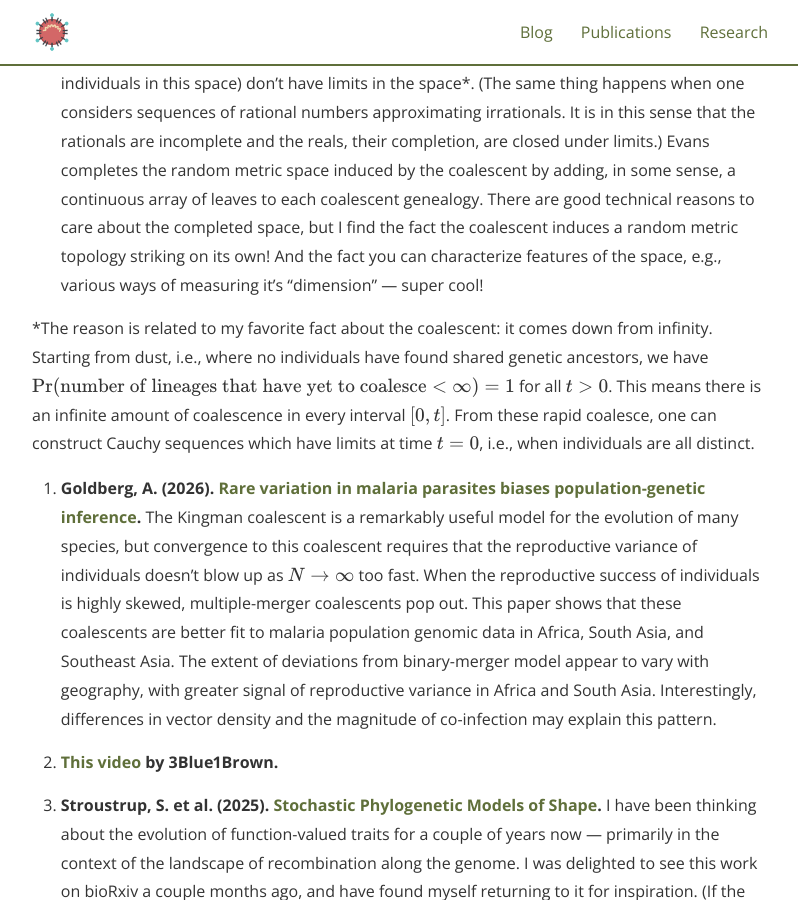
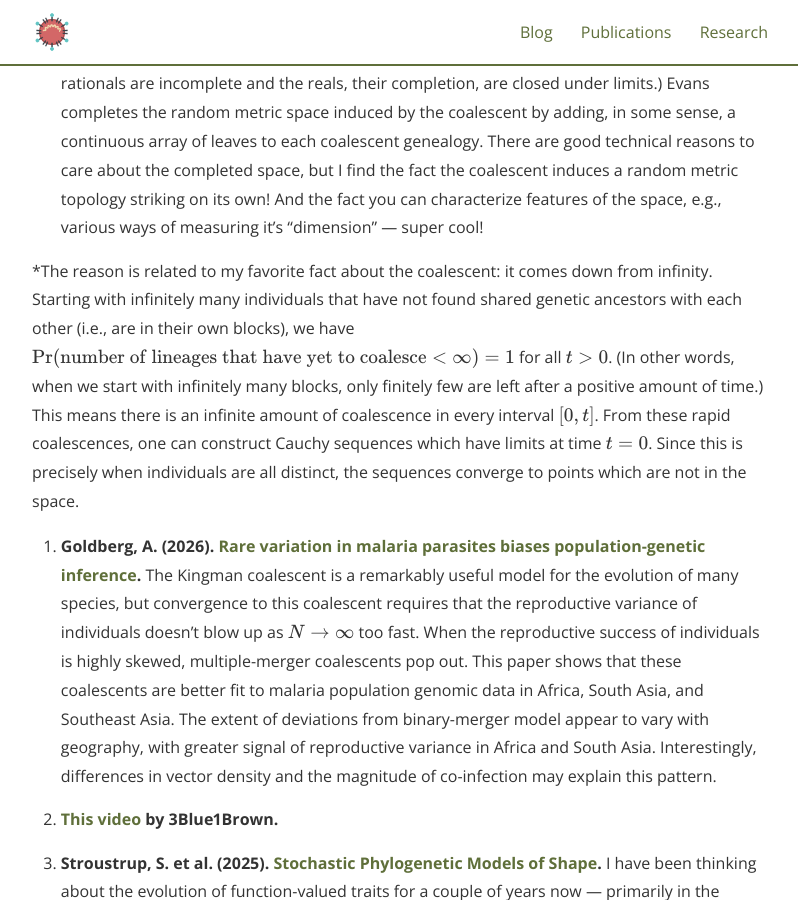
Before and after one commit to metekaanyuksel/metekaanyuksel.github.io, a Jekyll site: the page built from _posts/2026-02-03-Some-content-I've-enjoyed-consuming.md, in a window 1280 px wide and 900 px high, scrolled down 1543 px. Shown: the whole window, without its empty margins (240-1038 px from the left). Built offline with Jekyll 4.4.1, drawn with Linux system fonts in a browser that asks for light colours; nearby versions of some CDN libraries; some web fonts are replaced; some of the changed text lies outside the part shown.

Commit message:
all for now

```diff
--- a/_posts/2026-02-03-Some-content-I've-enjoyed-consuming.md
+++ b/_posts/2026-02-03-Some-content-I've-enjoyed-consuming.md
@@ -45,13 +43,17 @@
     various ways of measuring it’s “dimension” — super cool!
 
 \*The reason is related to my favorite fact about the coalescent: it
-comes down from infinity. Starting from dust, i.e., where no individuals
-have found shared genetic ancestors, we have
+comes down from infinity. Starting with infinitely many individuals that
+have not found shared genetic ancestors with each other (i.e., are in
+their own blocks), we have
 $\Pr(\text{number of lineages that have yet to coalesce} < \infty) = 1$
-for all $t > 0$. This means there is an infinite amount of coalescence
-in every interval $[0,t]$. From these rapid coalesce, one can construct
-Cauchy sequences which have limits at time $t=0$, i.e., when individuals
-are all distinct.
+for all $t > 0$. (In other words, when we start with infinitely many
+blocks, only finitely few are left after a positive amount of time.)
+This means there is an infinite amount of coalescence in every interval
+$[0,t]$. From these rapid coalescences, one can construct Cauchy
+sequences which have limits at time $t=0$. Since this is precisely when
+individuals are all distinct, the sequences converge to points which are
+not in the space.
 
 1.  **Goldberg, A. (2026). [Rare variation in malaria parasites biases
     population-genetic
--- a/qmd/2026-02-03-Some-content-I've-enjoyed-consuming.qmd
+++ b/qmd/2026-02-03-Some-content-I've-enjoyed-consuming.qmd
@@ -15,7 +15,7 @@
 
 1. **Evans, S. (2000). [Kingman's coalescent as a random metric space](https://statistics.berkeley.edu/sites/default/files/tech-reports/531.pdf).** Here, Evans shows that realizations of the coalescent process, where lineages merge pairwise at rate 1 back in time (i.e., find shared genetic ancestors), can be understood as a _metric space_ with an associated topology. In particular, the coalescent induces induces a random (ultra)metric and, thus, topology on the set of individuals. It turns out that, in this topology, sequences of individuals whose pairwise coalescence times are getting closer and closer (i.e., Cauchy sequences of individuals in this space) don't have limits in the space*. (The same thing happens when one considers sequences of rational numbers approximating irrationals. It is in this sense that the rationals are incomplete and the reals, their completion, are closed under limits.) Evans completes the random metric space induced by the coalescent by adding, in some sense, a continuous array of leaves to each coalescent genealogy. There are good technical reasons to care about the completed space, but I find the fact the coalescent induces a random metric topology striking on its own! And the fact you can characterize features of the space, e.g., various ways of measuring it's "dimension" --- super cool!
 
-*The reason is related to my favorite fact about the coalescent: it comes down from infinity. Starting from dust, i.e., where no individuals have found shared genetic ancestors, we have $\Pr(\text{number of lineages that have yet to coalesce} < \infty) = 1$ for all $t > 0$. This means there is an infinite amount of coalescence in every interval $[0,t]$. From these rapid coalesce, one can construct Cauchy sequences which have limits at time $t=0$, i.e., when individuals are all distinct.
+*The reason is related to my favorite fact about the coalescent: it comes down from infinity. Starting with infinitely many individuals that have not found shared genetic ancestors with each other (i.e., are in their own blocks), we have $\Pr(\text{number of lineages that have yet to coalesce} < \infty) = 1$ for all $t > 0$. (In other words, when we start with infinitely many blocks, only finitely few are left after a positive amount of time.) This means there is an infinite amount of coalescence in every interval $[0,t]$. From these rapid coalescences, one can construct Cauchy sequences which have limits at time $t=0$. Since this is precisely when individuals are all distinct, the sequences converge to points which are not in the space.
 
 2. **Goldberg, A. (2026). [Rare variation in malaria parasites biases population-genetic inference](https://www.biorxiv.org/content/10.64898/2026.01.09.698000v1).** The Kingman coalescent is a remarkably useful model for the evolution of many species, but convergence to this coalescent requires that the reproductive variance of individuals doesn't blow up as $N \to \infty$ too fast. When the reproductive success of individuals is highly skewed, multiple-merger coalescents pop out. This paper shows that these coalescents are better fit to malaria population genomic data in Africa, South Asia, and Southeast Asia. The extent of deviations from binary-merger model  appear to vary with geography, with greater signal of reproductive variance in Africa and South Asia. Interestingly, differences in vector density and the magnitude of co-infection may explain this pattern.
 
```
Also changed, not shown: other parts of _posts/2026-02-03-Some-content-I've-enjoyed-consuming.md (+1 -3 lines), other parts of qmd/2026-02-03-Some-content-I've-enjoyed-consuming.qmd (+1 -1 lines).
